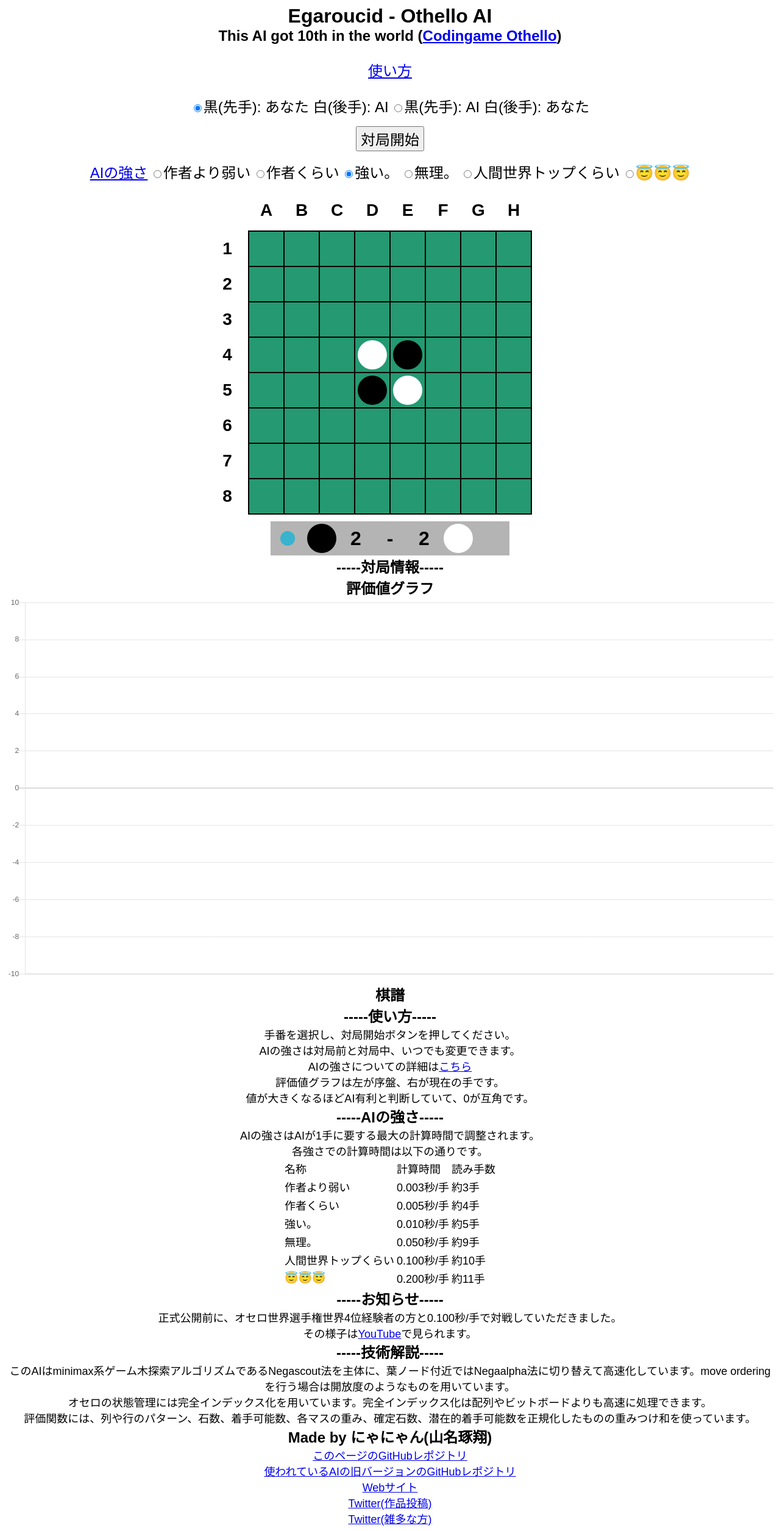
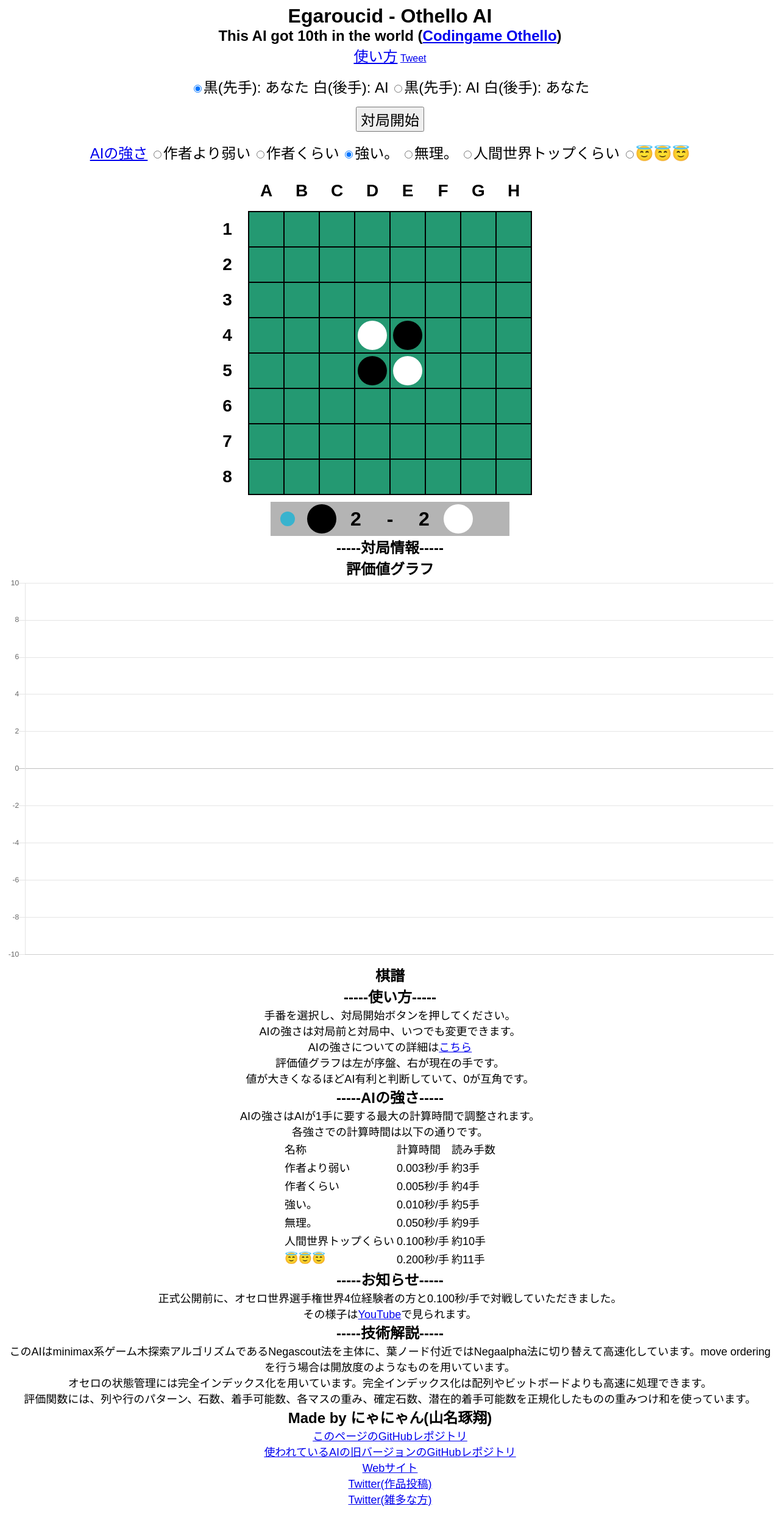
Before and after one commit to Nyanyan/Egaroucid_early, a Python web app: template templates/base.html in a window 1280 px wide. Shown: the whole page at 61% size. After the commit the page ends 2470 px from the top, so only its background shows below. Run offline with Jinja, Linux system fonts and the light colour scheme; the template is opened without the code that fills it, so the values that code supplies are empty; some libraries are stand-ins or nearby versions.

Commit message:
TBD tweet

```diff
--- a/templates/base.html
+++ b/templates/base.html
@@ -4,18 +4,30 @@
         <meta charset="utf-8">
         <meta name="viewport" content="width=device-width, initial-scale=1, minimum-scale=1, maximum-scale=1, user-scalable=no">
         <script src="https://ajax.googleapis.com/ajax/libs/jquery/3.5.1/jquery.min.js"></script>
+        <script>!function(d,s,id){var js,fjs=d.getElementsByTagName(s)[0],p=/^http:/.test(d.location)?'http':'https';if(!d.getElementById(id)){js=d.createElement(s);js.id=id;js.src=p+'://platform.twitter.com/widgets.js';fjs.parentNode.insertBefore(js,fjs);}}(document, 'script', 'twitter-wjs');</script>
         <link rel="stylesheet" href="static/css/style.css">
+        <meta name="twitter:card" content="summary_large_image" />
+        <meta name="twitter:site" content="@takuto_yamana" />
+        <meta property="og:url" content="https://www.egaroucid.nyanyan.dev" />
+        <meta property="og:title" content="Egaroucid - 世界10位のオセロAI" />
+        <meta property="og:description" content="世界10位を経験したオセロAIと対戦！" />
+        <meta property="og:image" content="画像のURL" />
         <title>Egaroucid</title>
     </head>
     <body>
         <div class="title">Egaroucid - Othello AI</div>
         <div class="sub_title">This AI got 10th in the world (<a href="https://www.codingame.com/multiplayer/bot-programming/othello-1/leaderboard" target="_blank">Codingame Othello</a>)</div>
-        <p align="center" class="setting"><a href="#usage">使い方</a></p>
+        <div align="center">
+            <a class="setting" href="#usage">使い方</a>
+            <a href="https://twitter.com/share?ref_src=twsrc%5Etfw" class="twitter-share-button" data-text="世界10位のオセロAI&quot;Egaroucid&quot;と勝負！" data-url="https://www.egaroucid.nyanyan.dev/" data-hashtags="egaroucid" data-related="takuto_yamana,Nyanyan_Cube" data-show-count="false">Tweet</a><script async src="https://platform.twitter.com/widgets.js" charset="utf-8"></script>
+        </div>
         <p align="center">
             <input type="radio" class="radio_size" name="ai_player" value="1" id="white" checked><label for="white" class="setting">黒(先手): あなた 白(後手): AI</label>
             <input type="radio" class="radio_size" name="ai_player" value="0" id="black"><label for="black" class="setting">黒(先手): AI 白(後手): あなた</label>
         </p>
-        <p align="center"><input type="submit" class="setting" value="対局開始" onclick="start()" id="start"></p>
+        <div align="center">
+            <input type="submit" class="setting" value="対局開始" onclick="start()" id="start">
+        </div>
         <p align="center">
             <span class="setting"><a href="#strength">AIの強さ</a></span>
             <input type="radio" class="radio_size" name="tl" value="3" id="3"><label for="3" class="setting">作者より弱い</label>
```
Also changed, not shown: img.png (added).
